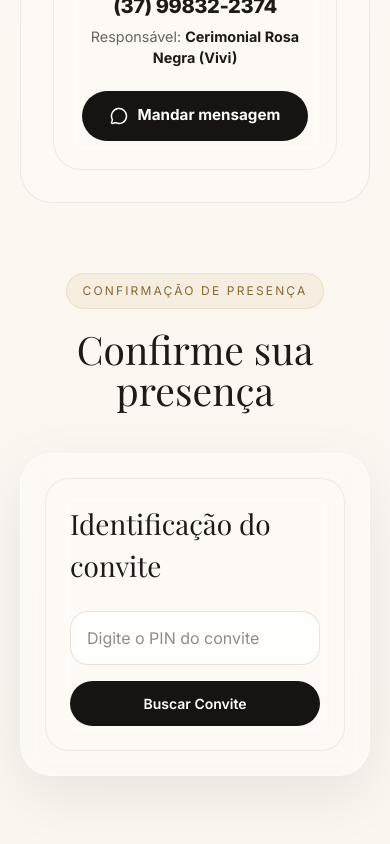
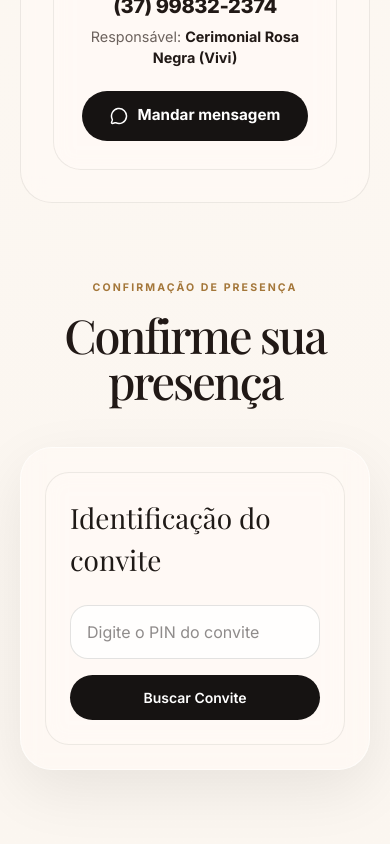
Before and after one commit to Gustavo-Arimateia/Convite-15anos, a Next.js app: page / in a window 390 px wide. Shown: the part 6319-7163 px from the top of the page. Built offline with nearby package versions, Linux system fonts and the light colour scheme; a web font is replaced by a local one.

Commit message:
fix: Mudança no Titulo da confirmação

```diff
--- a/app/globals.css
+++ b/app/globals.css
@@ -2011,3 +2011,59 @@ a {
     font-size: 0.9rem;
   }
 }
+
+/* ================================
+   CONFIRMATION - TITLE STYLE
+================================ */
+
+.confirmation-section .section-heading {
+  max-width: 920px;
+  margin: 0 auto;
+  text-align: center;
+}
+
+.confirmation-section .badge-gold {
+  display: inline-flex;
+  align-items: center;
+  justify-content: center;
+  margin-bottom: 22px;
+  padding: 0;
+  border: none;
+  border-radius: 0;
+  background: transparent;
+  color: #a4773a;
+  font-size: 0.72rem;
+  font-weight: 700;
+  letter-spacing: 0.22em;
+  text-transform: uppercase;
+}
+
+.confirmation-section .section-title {
+  margin: 0;
+  color: #211916;
+  font-family: var(--font-playfair), serif;
+  font-size: clamp(3rem, 5.4vw, 5.8rem);
+  line-height: 0.96;
+  font-weight: 500;
+  letter-spacing: -0.055em;
+}
+
+@media (max-width: 768px) {
+  .confirmation-section .badge-gold {
+    margin-bottom: 16px;
+    font-size: 0.66rem;
+    letter-spacing: 0.2em;
+  }
+
+  .confirmation-section .section-title {
+    font-size: clamp(2.45rem, 11vw, 3.8rem);
+    line-height: 1;
+    letter-spacing: -0.045em;
+  }
+}
+
+@media (max-width: 520px) {
+  .confirmation-section .section-title {
+    font-size: clamp(2.35rem, 12vw, 3.3rem);
+  }
+}
```
